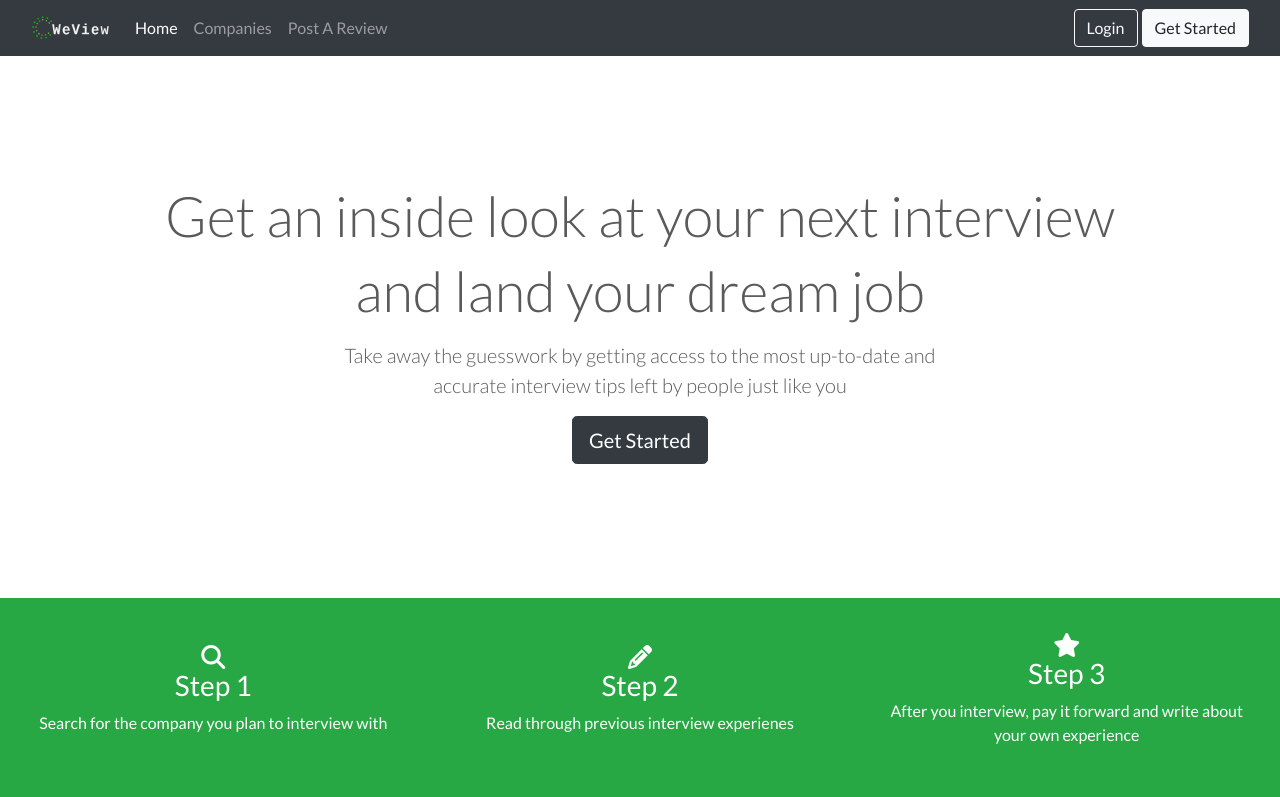
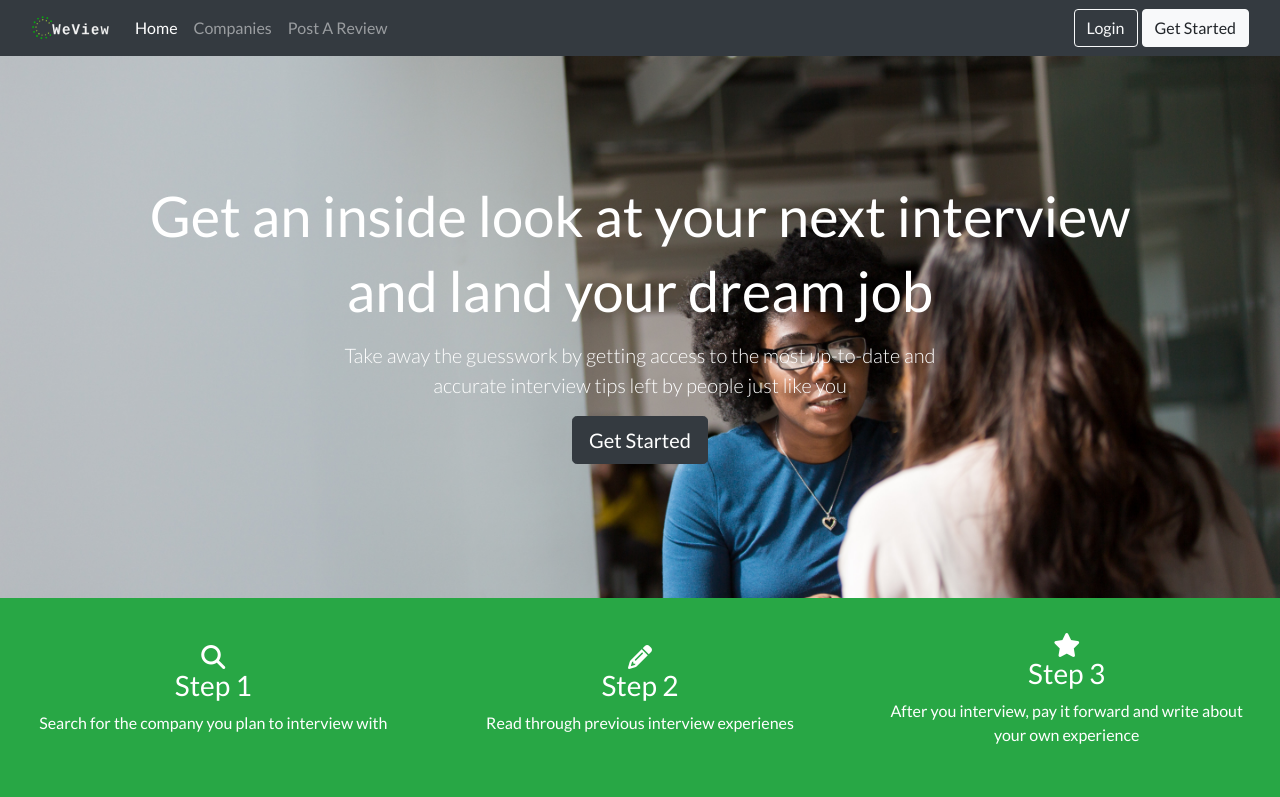
Before and after one commit to dval18/WeView, a Flask app: page / in a window 1280 px wide. Shown: the top 797 px of the page. Run offline with Flask 2, Linux system fonts and the light colour scheme; some libraries are stand-ins or nearby versions.

Commit message:
added background image to home.html

```diff
--- a/templates/home.html
+++ b/templates/home.html
@@ -50,12 +50,12 @@
     <!--Begin Main-->
     <main role="main">
         <div class="container-fluid" style="height: 550px;">
-            <div class="row h-100">
+            <div class="row h-100"style="background:transparent url('static/styles/images/home.jpg') no-repeat center center /cover">
                 <div class="col my-auto text-center">
-                    <h1 class="display-4">Get an inside look at your next interview</h1>
-                    <h1 class="display-4">and land your dream job</h1>
+                    <h1 class="display-4 text-white"><strong>Get an inside look at your next interview</strong></h1>
+                    <h1 class="display-4 text-white"><strong>and land your dream job</strong></h1>
                     <div class="container my-3" style="max-width: 50%;">
-                        <p class="lead">Take away the guesswork by getting access to the most up-to-date and accurate interview tips left by people just like you</p>
+                        <p class="lead text-white">Take away the guesswork by getting access to the most up-to-date and accurate interview tips left by people just like you</p>
                     </div>
                     <a class="btn btn-dark btn-lg" href="/register" role="button">Get Started</a>
                 </div>
--- a/templates/login.html
+++ b/templates/login.html
@@ -25,7 +25,7 @@
         <div class="col"></div>
         <div class="col">
           <h1>Login</h1>
-          <p style="padding-bottom:1vh">Subtitle for login will go here </p>
+          <p style="padding-bottom:1vh">Stay updated on company interviews</p>
           <form method="POST" action="">
             {{ form.hidden_tag() }}
             <fieldset class="form-group">
```
Also changed, not shown: clearbitAPITable.db (added), static/styles/images/home.jpg (added).
